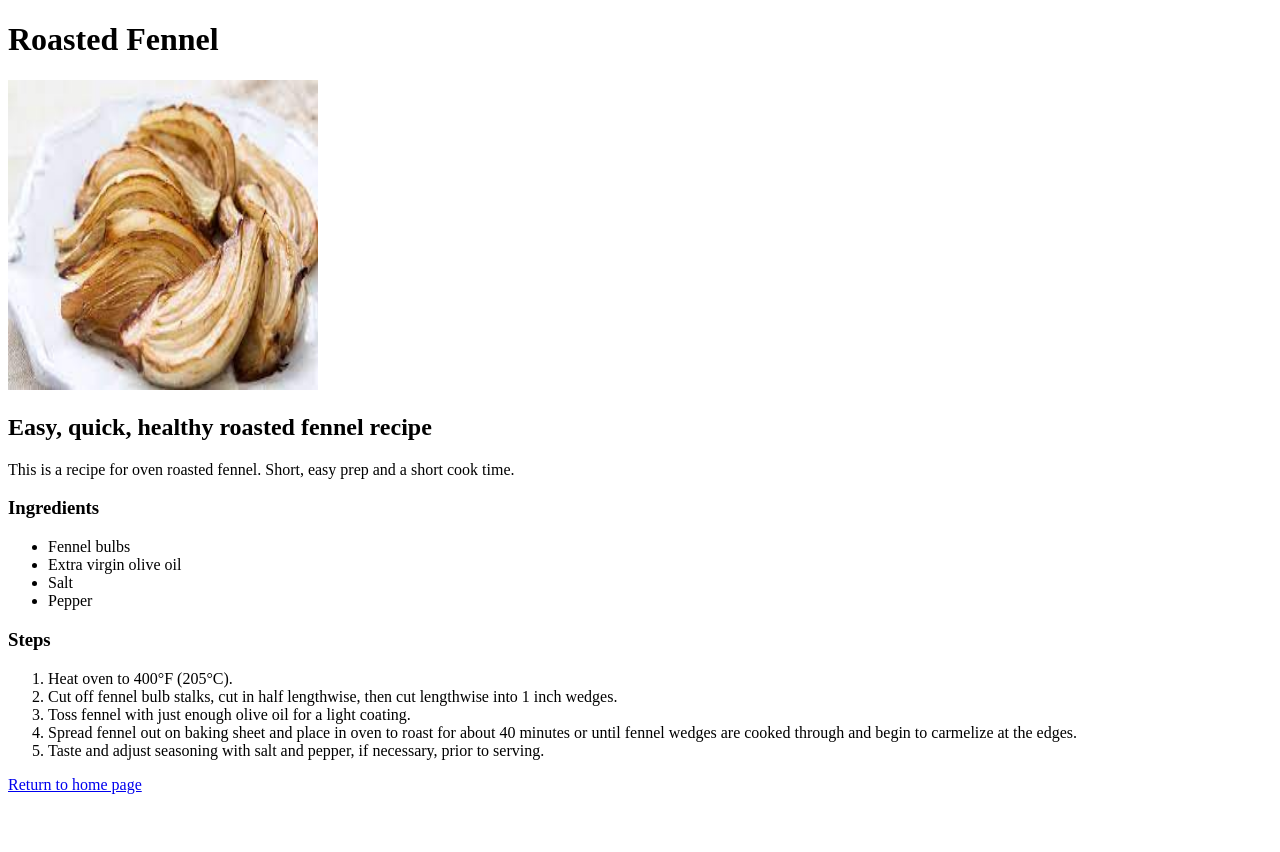
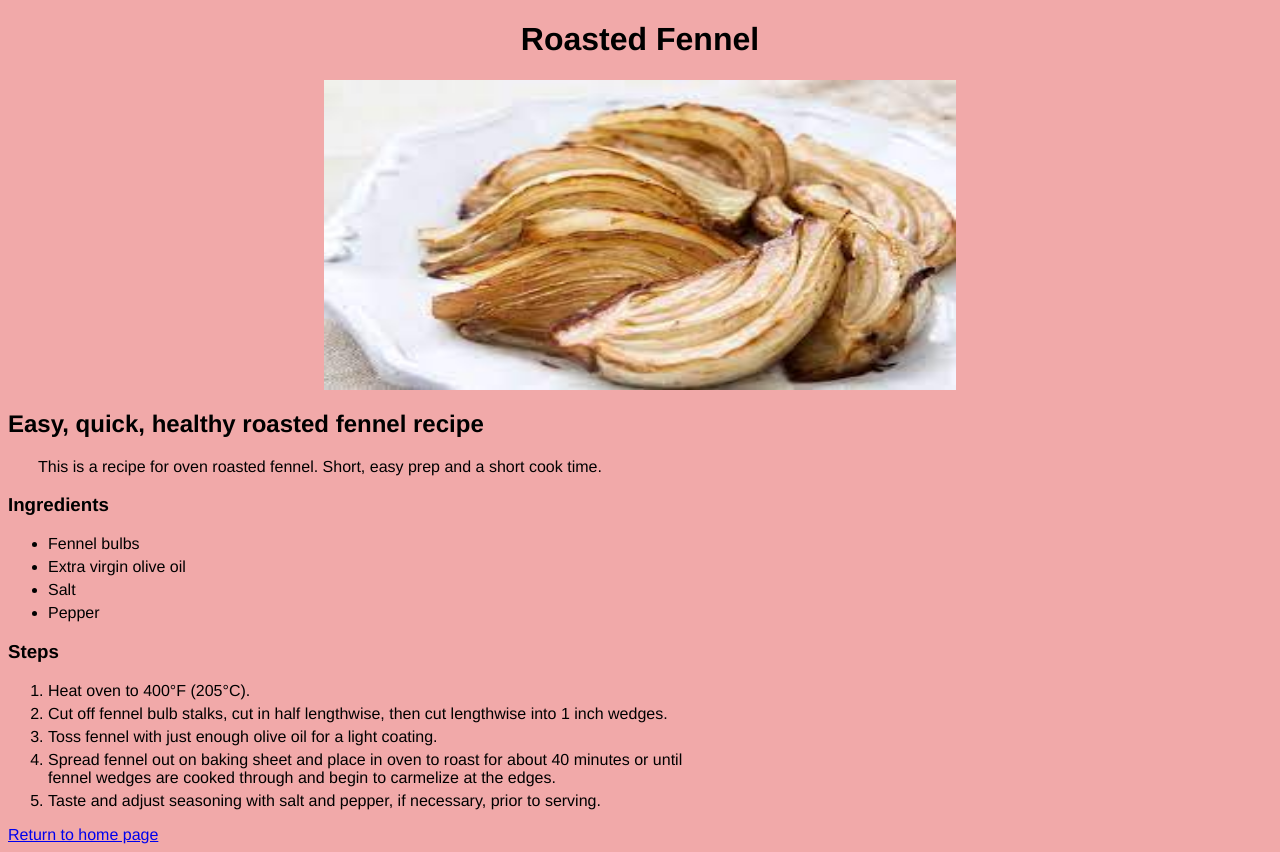
Before and after one commit to DZamora54/odin-recipes, a plain HTML site: page recipes/roasted-fennel.html in a window 1280 px wide. Before the commit the page ends 802 px from the top, so only its background shows below. Drawn offline with Linux system fonts and the light colour scheme.

Commit message:
Add css to all pages

```diff
--- a/recipes/roasted-fennel.html
+++ b/recipes/roasted-fennel.html
@@ -4,12 +4,13 @@
     <meta charset="UTF-8">
     <meta name="viewport" content="width=device-width, initial-scale="1.0>
     <title>Odin Recipes</title>
+    <link rel="stylesheet" href="/styles/style.css">
   </head>
   <body>
     <h1>Roasted Fennel</h1>
     <img src="../images/fennel.jpeg" alt="roasted fennel bulb" height="310" width="310">
     <h2>Easy, quick, healthy roasted fennel recipe</h2>
-    <p>This is a recipe for oven roasted fennel. Short, easy prep and a short cook time.</p>
+    <p class="recipe-description">This is a recipe for oven roasted fennel. Short, easy prep and a short cook time.</p>
     <h3>Ingredients</h3>
     <ul>
       <li>Fennel bulbs</li>
--- /dev/null
+++ b/styles/style.css
@@ -0,0 +1,33 @@
+body {
+  background-color: #f1a9a9;
+  font-family: 'Franklin Gothic Medium', 'Arial Narrow', Arial, sans-serif;
+}
+
+h1 {
+  text-align: center;
+}
+
+#recipe-list {
+  list-style-type: none;
+  text-align: center;
+}
+
+img {
+  display: block;
+  margin-left: auto;
+  margin-right: auto;
+  width: 50%;
+}
+
+.recipe-description {
+  padding-left: 30px;
+}
+
+li {
+  max-width: 75ch;
+  margin-bottom: 5px;
+}
+
+.recipe {
+  margin-bottom: 10px;
+}
```
Also changed, not shown: index.html (+7 -6 lines), recipes/baked-salmon.html (+2 -1 lines), recipes/roasted-brussels-sprouts.html (+2 -1 lines).
